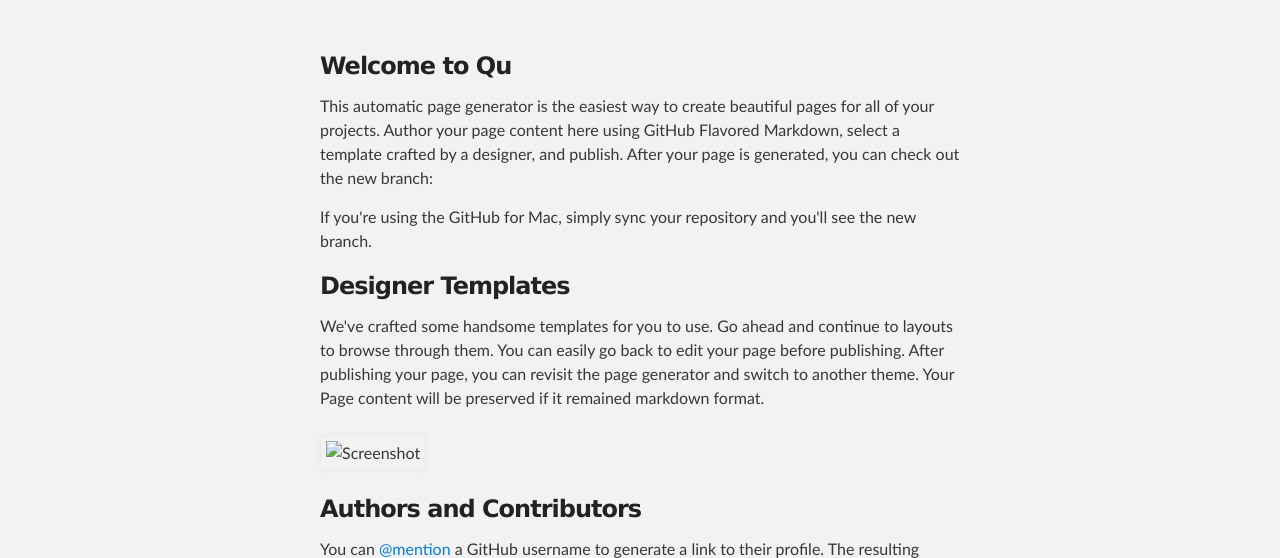
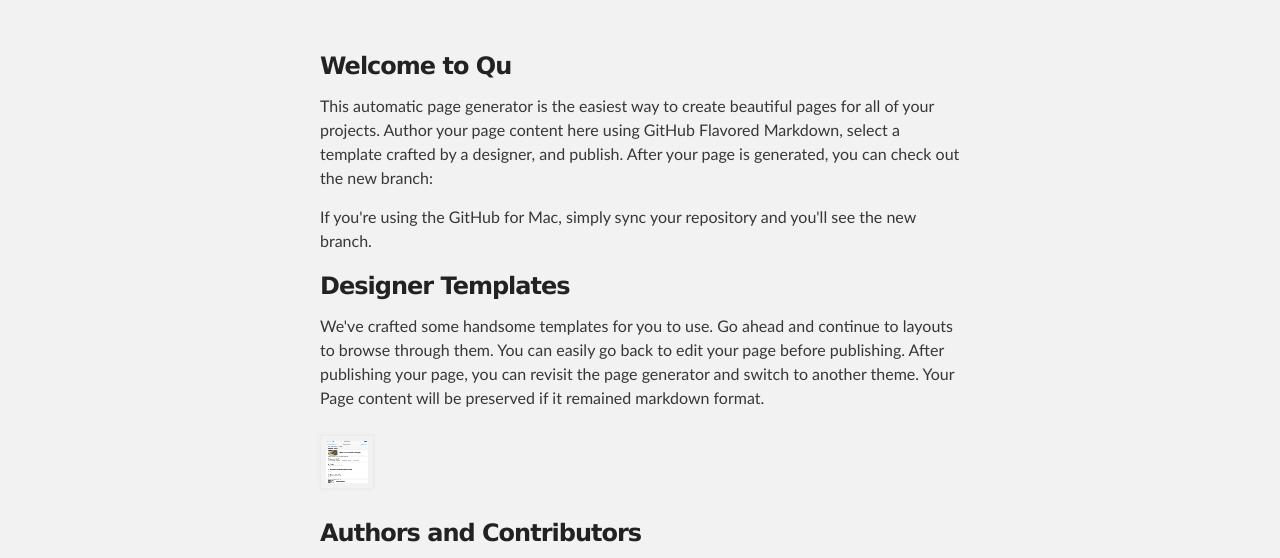
Before and after one commit to ManuelMartinezdelRey/ManuelMartinezdelRey.github.io, a plain HTML site: page index.html in a window 1280 px wide. Shown: the part 176-734 px from the top of the page. Drawn offline with Linux system fonts and the light colour scheme.

Commit message:
corregir imagen
añadir images/…

```diff
--- a/index.html
+++ b/index.html
@@ -39,7 +39,7 @@
 
 <p>We've crafted some handsome templates for you to use. Go ahead and continue to layouts to browse through them. You can easily go back to edit your page before publishing. After publishing your page, you can revisit the page generator and switch to another theme. Your Page content will be preserved if it remained markdown format.</p>
 
-<img src="iOS03.png" alt="Screenshot" height="42" width="42">
+<img src="images/iOS03.png" alt="Screenshot" height="42" width="42">
 
 <h3>
 <a id="authors-and-contributors" class="anchor" href="#authors-and-contributors" aria-hidden="true"><span class="octicon octicon-link"></span></a>Authors and Contributors</h3>
```
